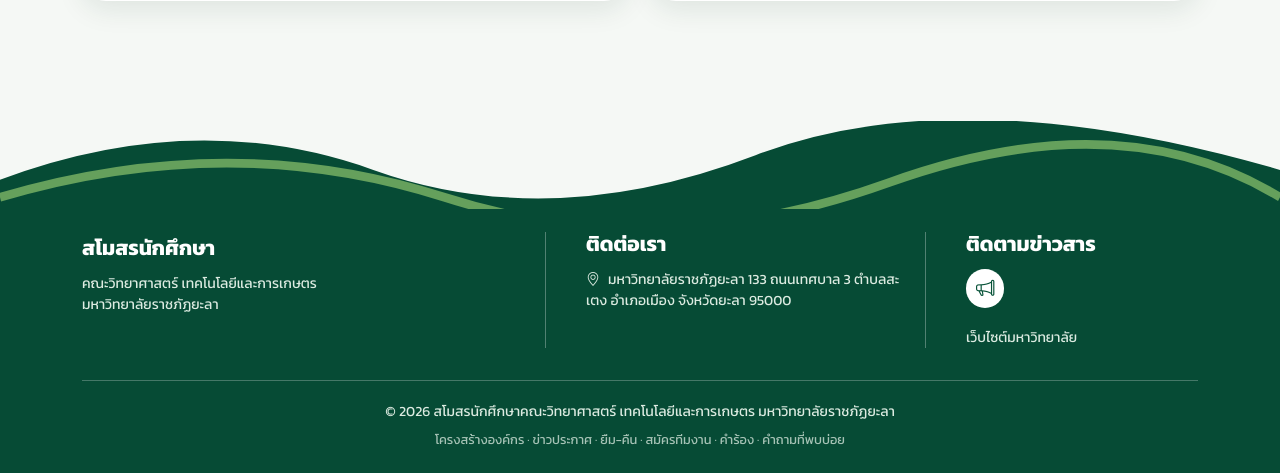
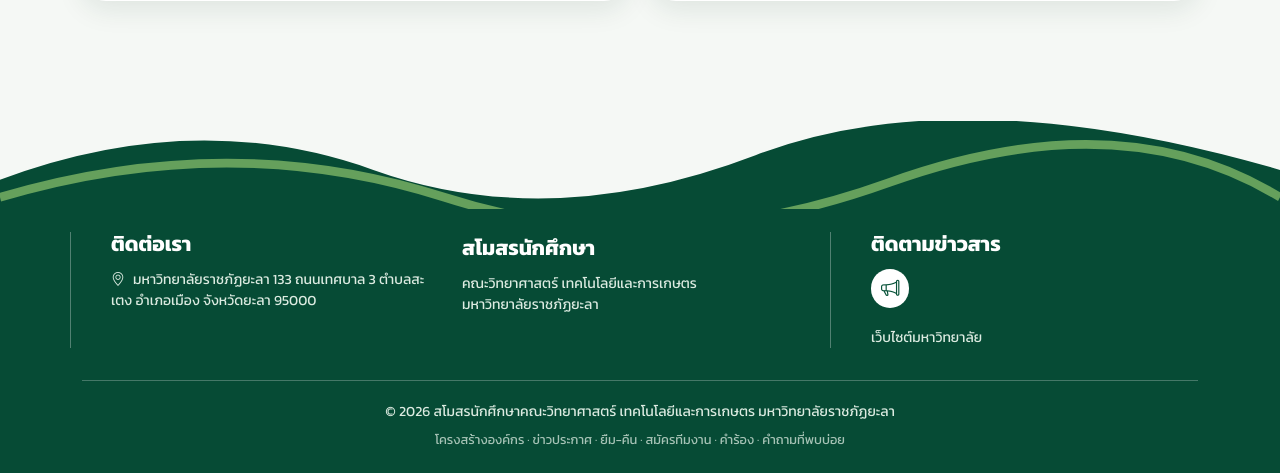
Before and after one commit to MsaterJEY/sta-scms, a Flask app: page / in a window 1280 px wide. Shown: the part 1398-1871 px from the top of the page. Run offline with Flask 3, Linux system fonts and the light colour scheme; some libraries are stand-ins or nearby versions.

Commit message:
fix: สลับลำดับ footer แก้ช่องว่าง collumn ให้เท่ากัน

```diff
--- a/app/templates/base.html
+++ b/app/templates/base.html
@@ -141,7 +141,15 @@
   <div class="footer-body">
     <div class="container-xl pt-4 pb-4">
       <div class="row g-4 footer-cols">
-        <div class="col-12 col-lg-5">
+        <div class="col-12 col-md-6 col-lg-4 footer-col">
+          <h2 class="footer-title">ติดต่อเรา</h2>
+          <ul class="list-unstyled small mb-0">
+            {% if config.CONTACT_PHONE %}<li><i class="bi bi-telephone me-2"></i><a href="tel:{{ config.CONTACT_PHONE|replace('-', '') }}">{{ config.CONTACT_PHONE }}</a></li>{% endif %}
+            {% if config.CONTACT_EMAIL %}<li><i class="bi bi-envelope me-2"></i><a href="mailto:{{ config.CONTACT_EMAIL }}">{{ config.CONTACT_EMAIL }}</a></li>{% endif %}
+            <li><i class="bi bi-geo-alt me-2"></i><span data-i18n="foot.address">มหาวิทยาลัยราชภัฏยะลา 133 ถนนเทศบาล 3 ตำบลสะเตง อำเภอเมือง จังหวัดยะลา 95000</span></li>
+          </ul>
+        </div>
+        <div class="col-12 col-lg-4">
           <div class="d-flex align-items-center gap-3">
             <div>
               <div class="footer-title">สโมสรนักศึกษา</div>
@@ -149,14 +157,6 @@
               <div class="small">มหาวิทยาลัยราชภัฏยะลา</div>
             </div>
           </div>
-        </div>
-        <div class="col-12 col-md-6 col-lg-4 footer-col">
-          <h2 class="footer-title">ติดต่อเรา</h2>
-          <ul class="list-unstyled small mb-0">
-            {% if config.CONTACT_PHONE %}<li><i class="bi bi-telephone me-2"></i><a href="tel:{{ config.CONTACT_PHONE|replace('-', '') }}">{{ config.CONTACT_PHONE }}</a></li>{% endif %}
-            {% if config.CONTACT_EMAIL %}<li><i class="bi bi-envelope me-2"></i><a href="mailto:{{ config.CONTACT_EMAIL }}">{{ config.CONTACT_EMAIL }}</a></li>{% endif %}
-            <li><i class="bi bi-geo-alt me-2"></i><span data-i18n="foot.address">มหาวิทยาลัยราชภัฏยะลา 133 ถนนเทศบาล 3 ตำบลสะเตง อำเภอเมือง จังหวัดยะลา 95000</span></li>
-          </ul>
         </div>
         <div class="col-12 col-md-6 col-lg-3 footer-col">
           <h2 class="footer-title">ติดตามข่าวสาร</h2>
```
